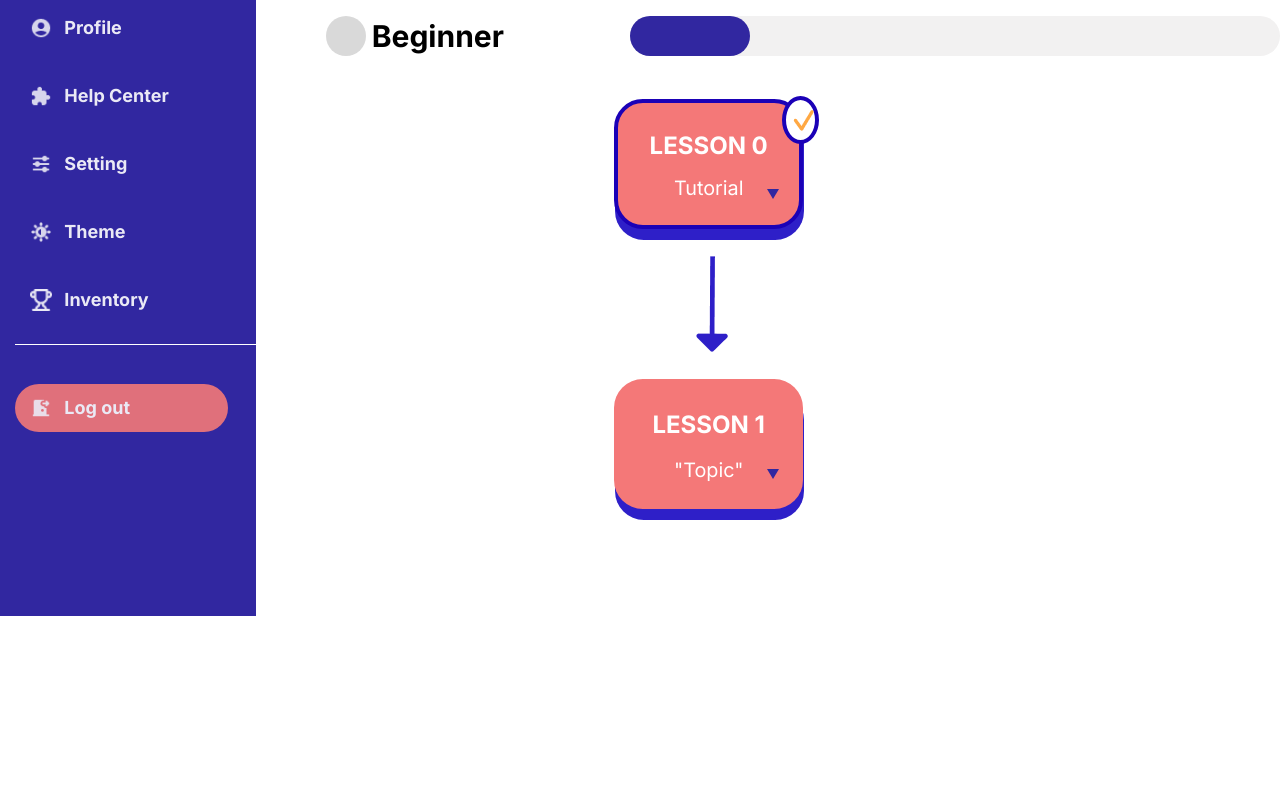
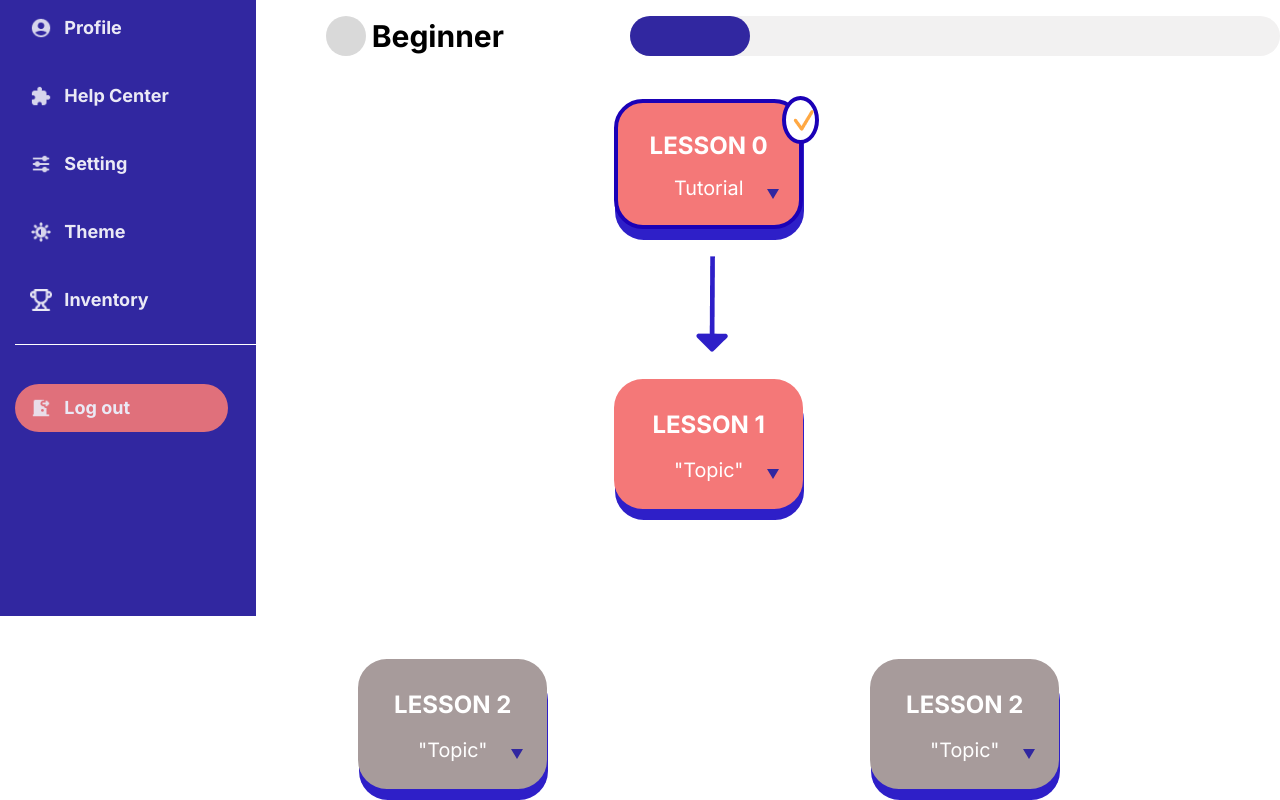
Before and after one commit to Networking-Platform/NetWhiz, a React (Create React App) app: page /progress in a window 1280 px wide. Shown: the part 184-984 px from the top of the page. Before the commit the page ends 800 px from the top, so only its background shows below. Built offline with nearby package versions, Linux system fonts and the light colour scheme.

Commit message:
minor sidebar fix

```diff
--- a/src/Components/Progress.tsx
+++ b/src/Components/Progress.tsx
@@ -113,6 +113,24 @@ function Progress({ProfileHandler,
                     <div id = "down-arrow"></div>
                 </div>
 
+                <div id = "lesson2-box">
+                    <div id = "unlocked-border"></div>
+                    <div id = "locked-border">
+                        <div id = "lesson-text">LESSON 2</div>
+                        <div id = "lesson-name">"Topic"</div>
+                    </div>
+                    <div id = "down-arrow"></div>
+                </div>
+
+                <div id = "lesson3-box">
+                    <div id = "unlocked-border"></div>
+                    <div id = "locked-border">
+                        <div id = "lesson-text">LESSON 2</div>
+                        <div id = "lesson-name">"Topic"</div>
+                    </div>
+                    <div id = "down-arrow"></div>
+                </div>
+
                 <div id = "transition-arrow">
                     <img src = {transition_arrow} alt="Transition Arrow"></img>
                 </div>
--- a/src/Styles/Progress.modules.css
+++ b/src/Styles/Progress.modules.css
@@ -153,6 +153,22 @@
     top: 70%;
 }
 
+#lesson2-box {
+    position: absolute;
+    width: 20%;
+    height: 18%;
+    left: 10%;
+    top: 105%;
+}
+
+#lesson3-box {
+    position: absolute;
+    width: 20%;
+    height: 18%;
+    left: 60%;
+    top: 105%;
+}
+
 #unlocked-border {
     box-sizing: border-box;
 
@@ -260,7 +276,38 @@
 }
 
 #down-arrow {
-    /* Vector */
+
+    position: absolute;
+    left: 74.59%;
+    right: 18.15%;
+    top: 64.24%;
+    bottom: 24.24%;
+
+    width: 0;
+    height: 0;
+    border-left: 6px solid transparent;
+    border-right: 6px solid transparent;
+
+    border-top: 10px solid #3127A0;
+}
+
+#down-left-arrow {
+
+    position: absolute;
+    left: 74.59%;
+    right: 18.15%;
+    top: 100%;
+    bottom: 24.24%;
+
+    width: 0;
+    height: 0;
+    border-left: 6px solid transparent;
+    border-right: 6px solid transparent;
+
+    border-top: 10px solid #3127A0;
+}
+
+#down-right-arrow {
 
     position: absolute;
     left: 74.59%;
--- a/src/Styles/Sidebar.css
+++ b/src/Styles/Sidebar.css
@@ -46,7 +46,7 @@
 
 #sidebar-selected-learning-progress-button {
     position: absolute;
-    width: 249px;
+    width: 83%;
     height: 48px;
     left: 20px;
     top: 120px;
```
